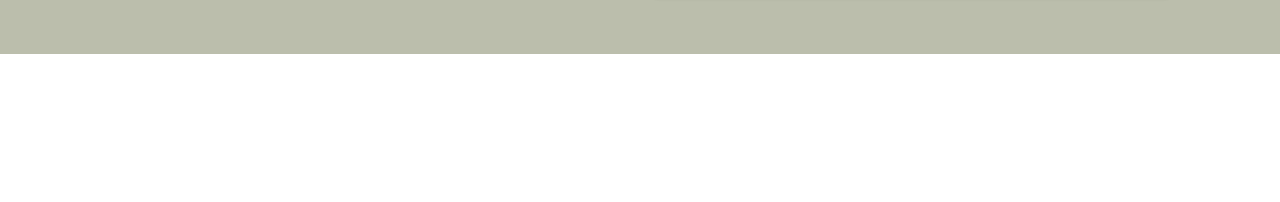
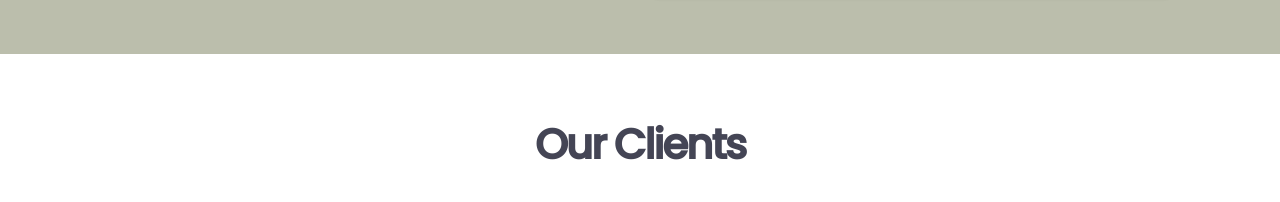
Before and after one commit to raj-gooseberry/gt_website, a Next.js app: page / in a window 1280 px wide. Shown: the part 1308-1510 px from the top of the page. Built offline with nearby package versions, Linux system fonts and the light colour scheme.

Commit message:
added our client and updated Testimonials

```diff
--- a/src/components/widgets/Hero2.tsx
+++ b/src/components/widgets/Hero2.tsx
@@ -15,9 +15,7 @@ const Hero2 = ({ title, subtitle, tagline, callToAction, image }: HeroProps) =>
                 </p>
               )}
               {title && (
-                <h1 className="leading-tighter font-heading mb-4 text-5xl font-bold tracking-tighter px-0">
-                  {title}
-                </h1>
+                <h1 className="leading-tighter font-heading mb-4 text-5xl font-bold tracking-tighter px-0">{title}</h1>
               )}
               <div className="mx-auto max-w-3xl">
                 {subtitle && <p className="mb-8 text-xl font-normal text-dark-600 dark:text-dark-400">{subtitle}</p>}
--- a/src/components/widgets/SocialProof.tsx
+++ b/src/components/widgets/SocialProof.tsx
@@ -1,10 +1,14 @@
 import Image from 'next/image';
 import { SocialProofProps } from '~/shared/types';
 import WidgetWrapper from '../common/WidgetWrapper';
-import Headline from '../common/Headline';
 
-const SocialProof = ({ images, id, hasBackground = false }: SocialProofProps) => (
+const SocialProof = ({ title, images, id, hasBackground = false }: SocialProofProps) => (
   <WidgetWrapper id={id ? id : ''} hasBackground={hasBackground} containerClass="">
+    {title && (
+      <h1 className="leading-tighter font-heading mb-4 text-5xl font-bold tracking-tighter px-0 text-center hover:underline ease-in-out">
+        {title}
+      </h1>
+    )}
     <div className="flex items-center justify-center gap-6 md:gap-9">
       {images &&
         images.map(({ src, alt, link }, index) => (
--- a/src/components/widgets/Testimonials2.tsx
+++ b/src/components/widgets/Testimonials2.tsx
@@ -28,7 +28,7 @@ const Testimonials2 = ({ header, testimonials, isTestimonialUp, id, hasBackgroun
   return (
     <WidgetWrapper id={id ? id : ''} hasBackground={hasBackground} containerClass="">
       {header && <Headline header={header} titleClass="text-2xl sm:text-3xl" />}
-      <div className="card flex overflow-hidden mx-auto max-w-6xl">
+      <div className="border-none card flex overflow-hidden mx-auto max-w-6xl">
         {testimonials.map(
           ({ name, job, testimonial, image }, index) =>
             testimonial && (
--- a/src/shared/data/pages/home.data.tsx
+++ b/src/shared/data/pages/home.data.tsx
@@ -87,6 +87,7 @@ export const heroHome: HeroProps = {
 export const socialProofHome: SocialProofProps = {
   id: 'socialProof-on-home',
   hasBackground: false,
+  title: 'Our Clients',
   images: [
     {
       // link: 'client1',
@@ -765,7 +766,7 @@ export const callToAction2Home: CallToActionProps = {
     {
       title: 'Micro-Frontend',
       description: 'Elevate software with our micro-frontend service for modular and scalable solutions.',
-      href: 'https://github.com/gtwebwork/GTwebsite',
+      href: '../../blog/demo-post-1',
     },
     {
       title: 'AI Chatbots',
```
Also changed, not shown: src/shared/types.d.ts (+1 -0 lines), 1 other file (tests, documents, lock files or other folders).
